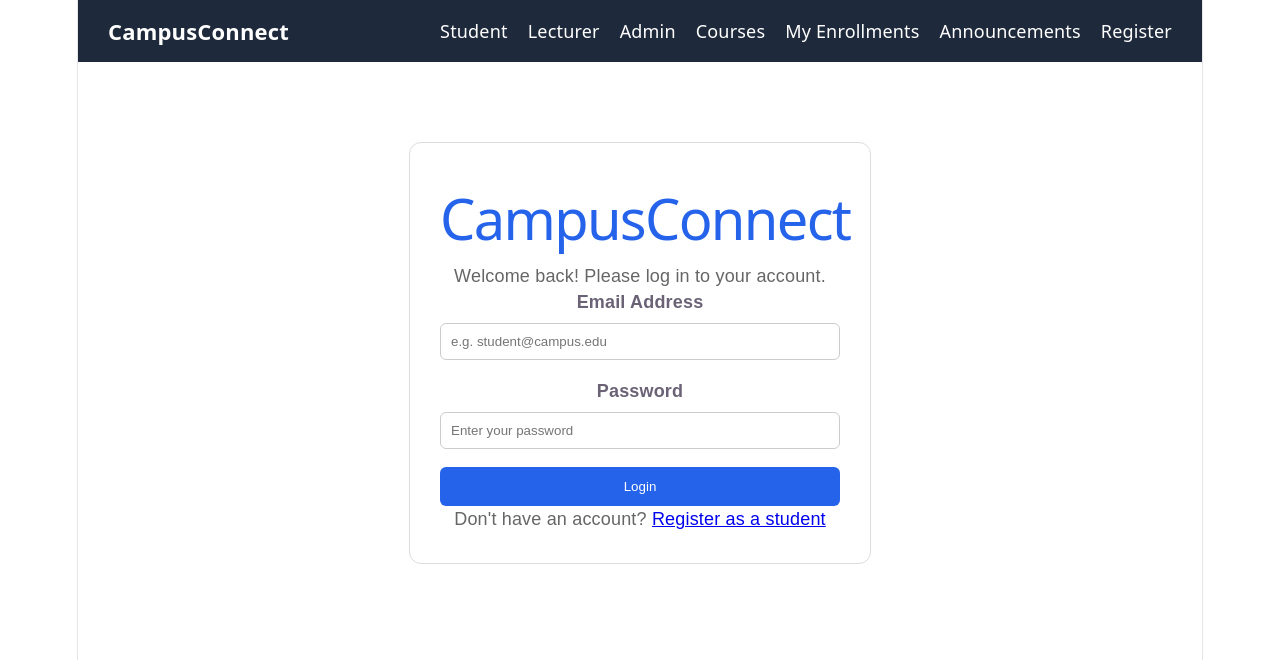
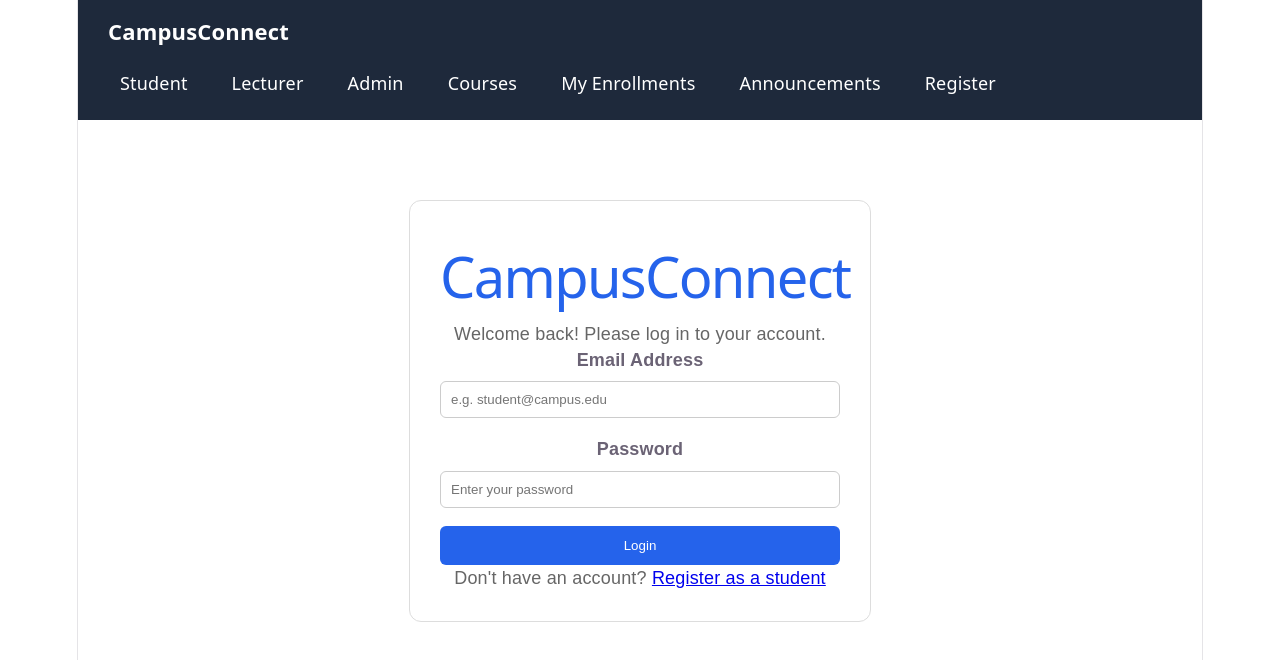
Before and after one commit to biniyam-rgb/CampusConnect, a React app in the folder frontend/: page / in a window 1280 px wide. Shown: the top 660 px of the page. Built offline with nearby package versions, Linux system fonts and the light colour scheme; the HTML template or start-up script is replaced by a standard one.

Commit message:
Improve navbar link styling consistency

```diff
--- a/frontend/src/components/Navbar.css
+++ b/frontend/src/components/Navbar.css
@@ -26,10 +26,14 @@
 .navbar-links a {
   color: white;
   text-decoration: none;
+  padding: 6px 12px;
+  border-radius: 6px;
+  transition: background-color 0.2s ease, color 0.2s ease;
 }
 
 .navbar-links a:hover {
   color: #93c5fd;
+  background-color: rgba(255, 255, 255, 0.08);
 }
 
 @media (max-width: 600px) {
```
